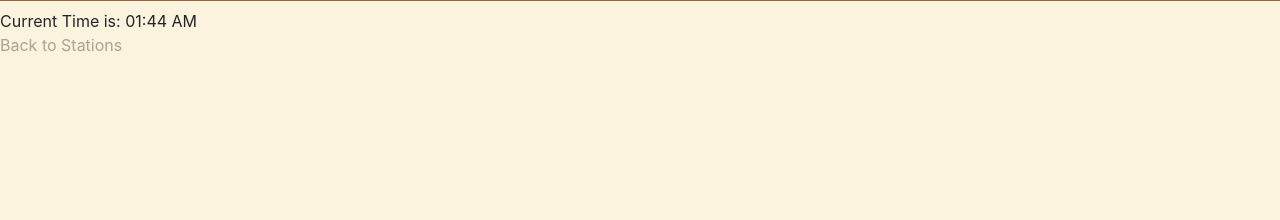
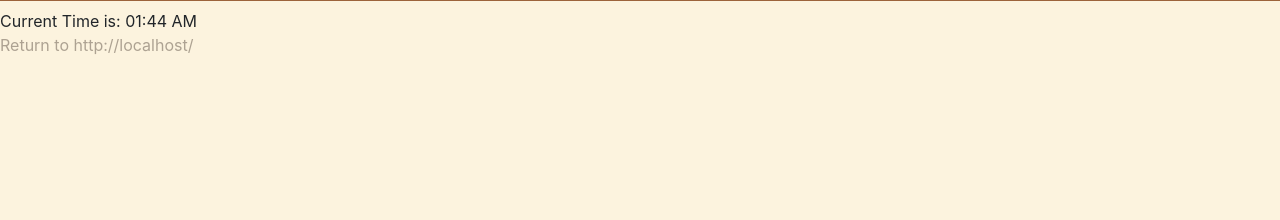
Before and after one commit to noyah81/cougars, a Flask app: page /traintime/1 in a window 1280 px wide. Shown: the part 145-365 px from the top of the page. Run offline with Flask 2, Linux system fonts and the light colour scheme; data that the repository does not hold is empty.

Commit message:
added link to go to previous page rather than stations

```diff
--- a/main.py
+++ b/main.py
@@ -194,6 +194,8 @@ def stations():
 @app.route('/traintime/')
 @app.route('/traintime/<string:id>', methods=['GET', 'POST'])
 def traintime(id=''):
+    back = request.referrer #gets previous page
+
     if id!='':
         station = id
         url = 'http://mtaapi.herokuapp.com/api?id=' + station
@@ -239,7 +241,7 @@ def traintime(id=''):
                     counter += 1
 
         name = resp.json()['result']['name']
-        return render_template('traintime.html', times=display_times, name=name, current_time=display_time)
+        return render_template('traintime.html', times=display_times, name=name, current_time=display_time, back=back)
     else:
         return render_template('no_station.html')
 
--- a/templates/traintime.html
+++ b/templates/traintime.html
@@ -13,6 +13,6 @@
 
 {% endfor %}
 
-<a href="/stations"> Back to Stations </a>
+<a href="{{back}}"> Return to {{back}} </a>
 
 {% endblock %}
```
